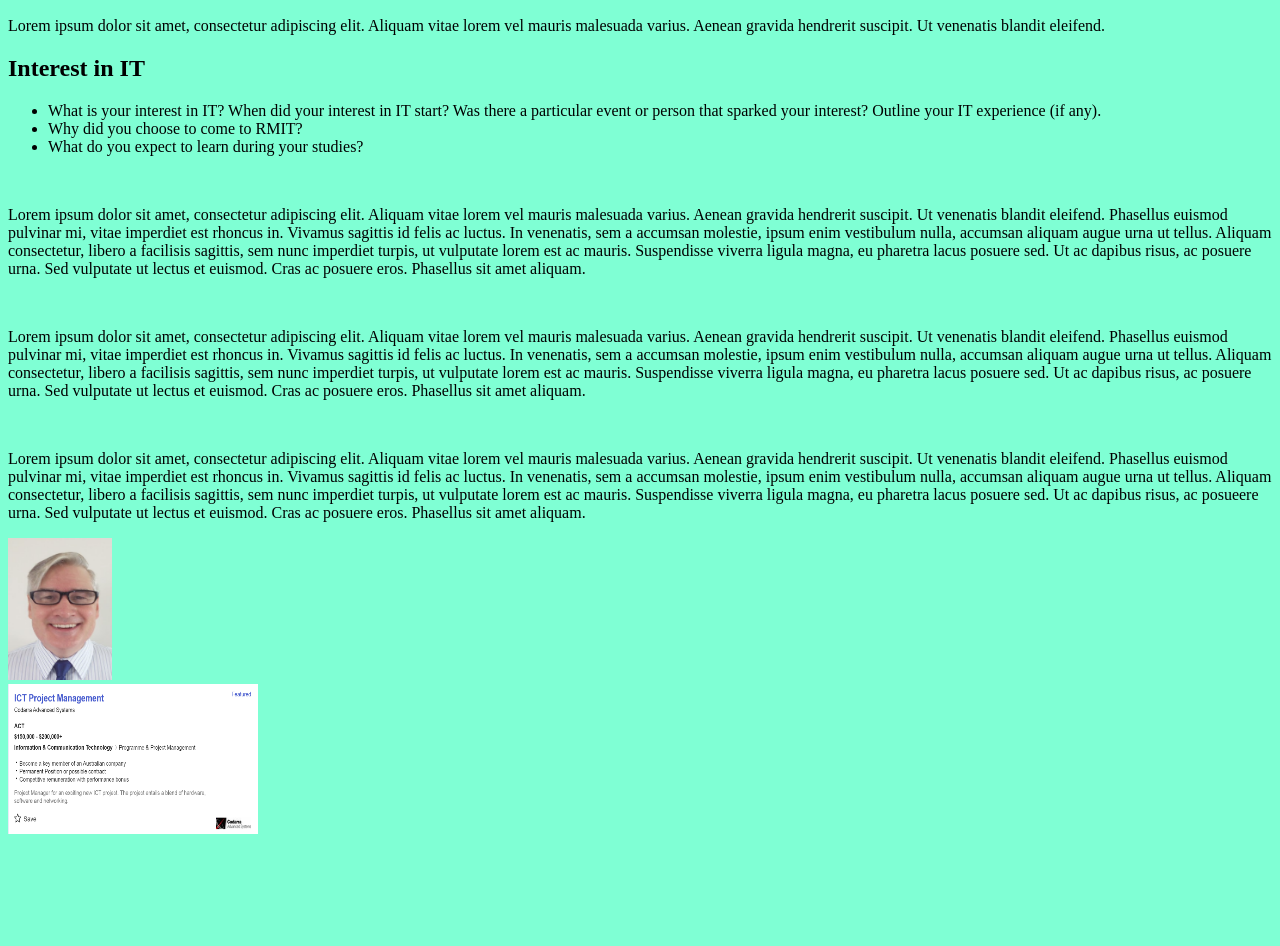
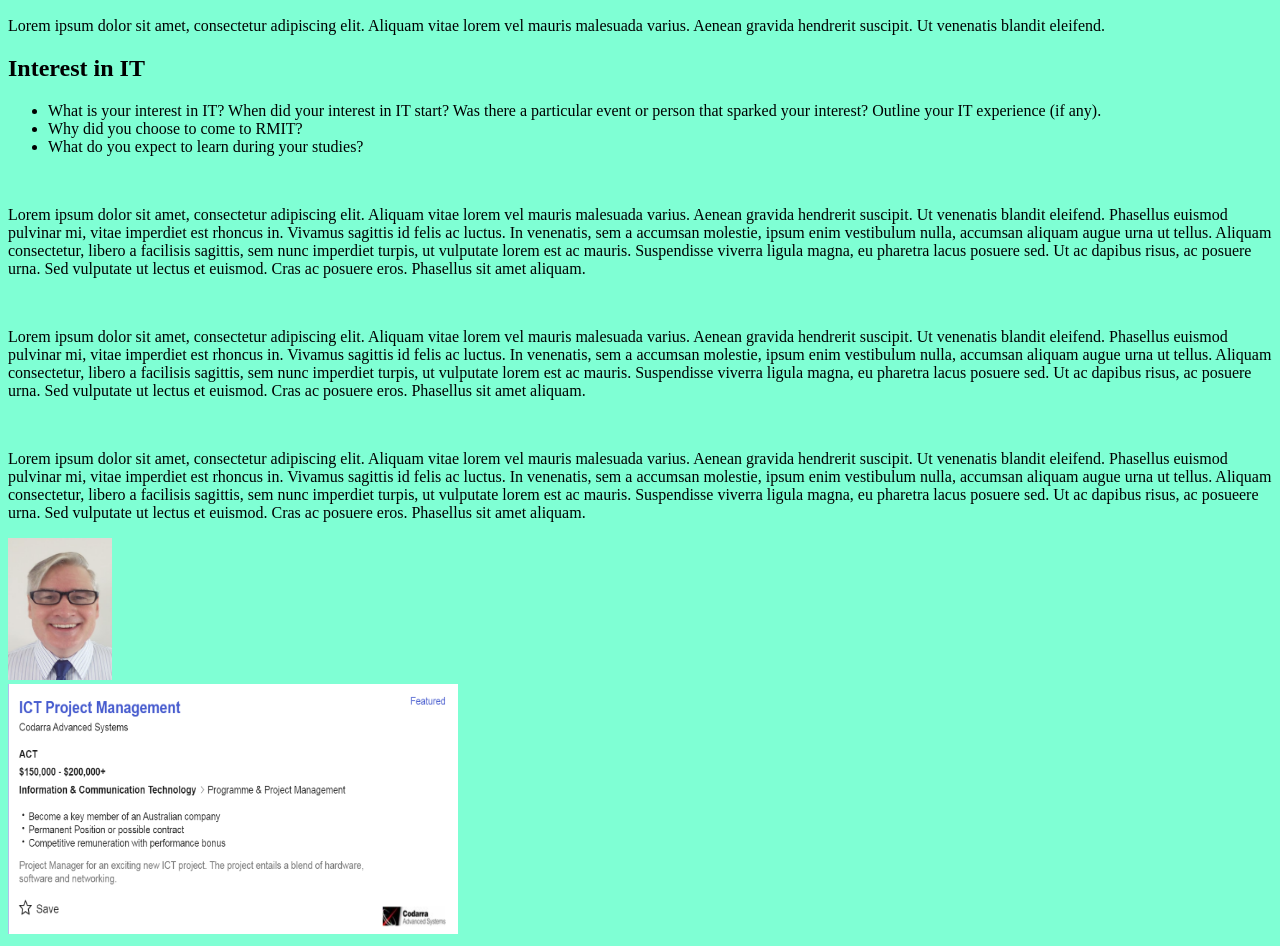
Before and after one commit to js1001/myprofile, a plain HTML site: page index.html in a window 1280 px wide. Shown: the part 110-1056 px from the top of the page. Before the commit the page ends 956 px from the top, so only its background shows below. Drawn offline with Linux system fonts and the light colour scheme.

Commit message:
Update index.html

```diff
--- a/index.html
+++ b/index.html
@@ -25,7 +25,7 @@
 
  <img src="images/Jonathan.png" alt="J" width="104" height="142">
   <br>
-  <img src="images/ICT Project Management.png" alt="My Ideal Job" width="250" height="150">
+  <img src="images/ICT Project Management.png" alt="My Ideal Job" width="450" height="250">
 
 
 </body>
```
